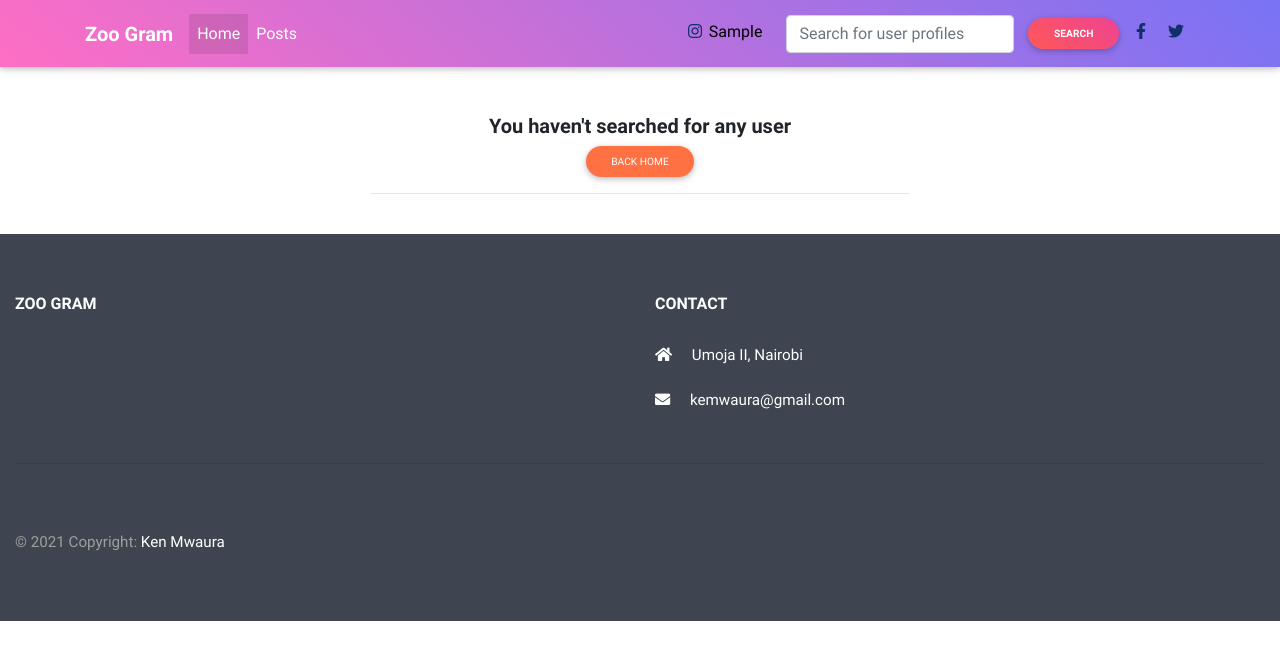
After one commit to KenMwaura1/zoo-gram, a Django app: page /search/ in a window 1280 px wide. The commit adds this page. Shown: the top 660 px of the page. Run offline with Django 3.2, Linux system fonts and the light colour scheme; the visitor is signed in with stand-in values (Sample User, id 1); some libraries are stand-ins or nearby versions.

Commit message:
fixed typos with getting user and updated the styling

```diff
--- a/z_gram/models.py
+++ b/z_gram/models.py
@@ -26,11 +26,11 @@ class UserProfile(models.Model):
     @staticmethod
     @receiver(post_save, sender=User)
     def save_user_profile(sender, instance, **kwargs):
-        # instance.save()
-        pass
+        instance.userprofile.save()
 
     def save_profile(self):
-        self.save()
+        # self.save()
+        pass
 
     def delete_profile(self):
         self.delete()
@@ -68,7 +68,8 @@ class UserPost(models.Model):
         return self.comments.all()
 
     def save_image(self):
-        self.save()
+        # self.save()
+        pass
 
     def delete_image(self):
         self.delete()
--- /dev/null
+++ b/z_gram/templates/z-gram/results.html
@@ -0,0 +1,47 @@
+{% extends "base.html"%}
+{% block content %}
+
+    <div class="container" style="margin-top:7%">
+        <div class="row">
+            <div class="col-md-3"></div>
+            <div class="col-md-6">
+                {% if results %}
+                    <h5 class="text-center">Found {{ results|length }} user{{ results|pluralize }}</h5>
+                {% elif name %}
+                    <h5 class="text-center h5"> Found 0 user with username: <strong>{{name}}</strong></h5>
+                {% else %}
+                    <h5 class="text-center h5"> <strong>{{message}}</strong></h5>
+                    <a class="d-block mx-auto" href="/">
+                        <button class="btn btn-sm d-block mx-auto btn-deep-orange rounded-pill">Back Home</button>
+                    </a>
+                {% endif %}
+                <hr>
+                {% if results %}
+                    {% for user in results %}
+                        <div class="container">
+                            <div class="row">
+                                <div class="col-md-3">
+                                    <img src="{{ user.profile_picture.url}}" alt=""
+                                         class="rounded-circle border ml-3 mt-2  mr-3" width="55" height="55">
+                                </div>
+                                <div class="col-md-6 mt-2">
+                                    <span><strong><a href="{% url 'user_profile' user.user %}">{{ user.user}}</a></strong></span><br>
+                                    <span class="text-secondary">{{ user.username|title }}</span>
+                                </div>
+                                <div class="col-md-3 mt-3">
+                                    <a class="btn btn-sm aqua-gradient rounded-pill" href="{%  url 'follow'  user.id%}">follow</a>
+                                </div>
+
+                            </div>
+                        </div>
+                        <hr>
+
+                    {% endfor %}
+                {% endif %}
+            </div>
+            <div class="col-md-3"></div>
+        </div>
+
+    </div>
+
+{% endblock %}
```
Also changed, not shown: z_gram/templates/z-gram/home.html (+5 -5 lines).
